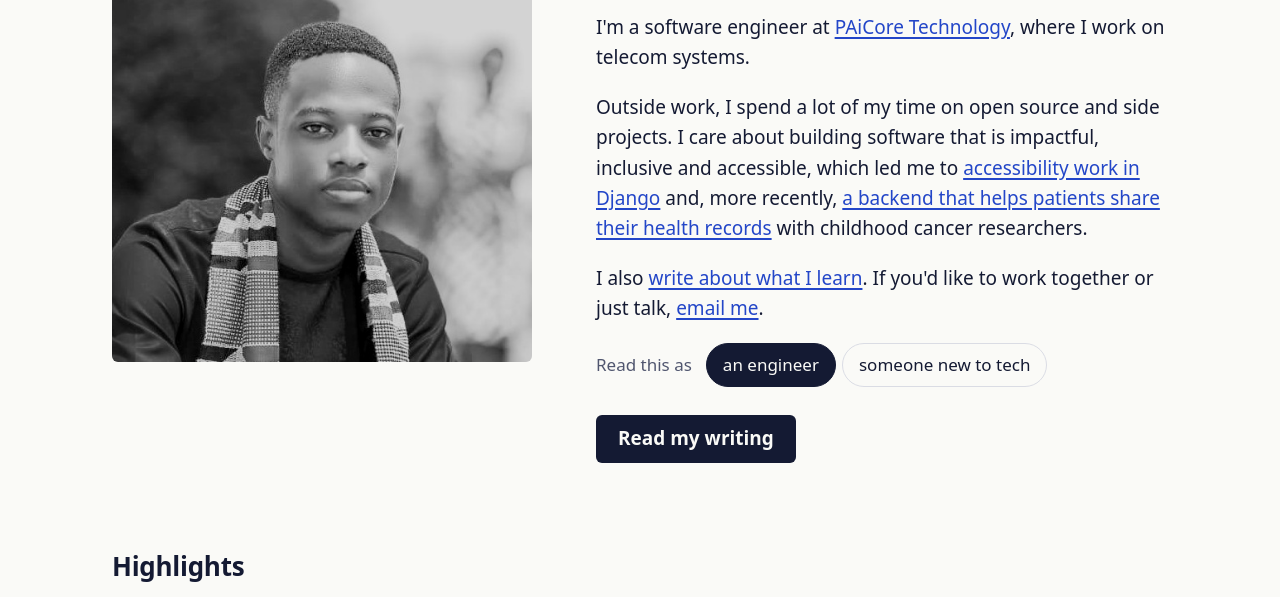
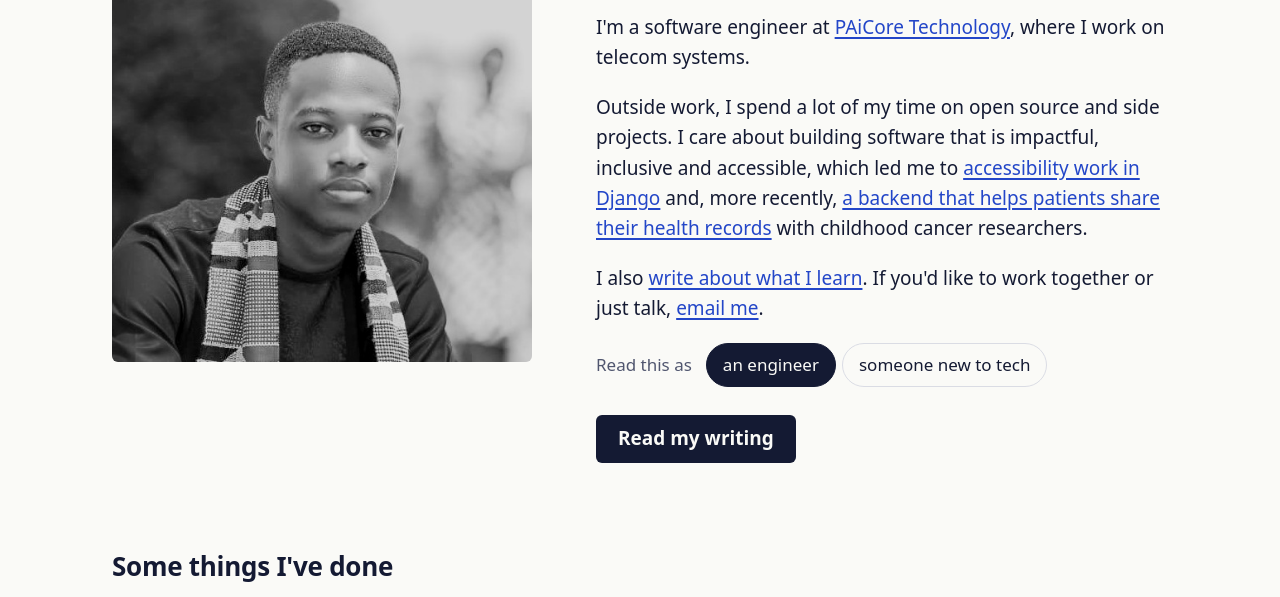
Before and after one commit to Phinart98/Portfolio-Site, an Astro site: page / in a window 1280 px wide. Shown: the part 185-782 px from the top of the page. Built offline with nearby package versions, Linux system fonts and the light colour scheme; Astro itself is replaced by a stand-in of ours; some packages are replaced by stand-ins of ours; a web font is replaced by a local one.

Commit message:
Rename the home page Highlights section
- Use "Some things I've done" so the heading matches the first-person voice of the note

```diff
--- a/src/pages/index.astro
+++ b/src/pages/index.astro
@@ -23,7 +23,7 @@ const posts = await getPosts(4);
     </section>
 
     <section class="block" aria-labelledby="hl-h">
-      <h2 id="hl-h" class="section-title">Highlights</h2>
+      <h2 id="hl-h" class="section-title">Some things I've done</h2>
       <ul class="highlights">
         {HIGHLIGHTS.map((h) => (
           <li>
```
